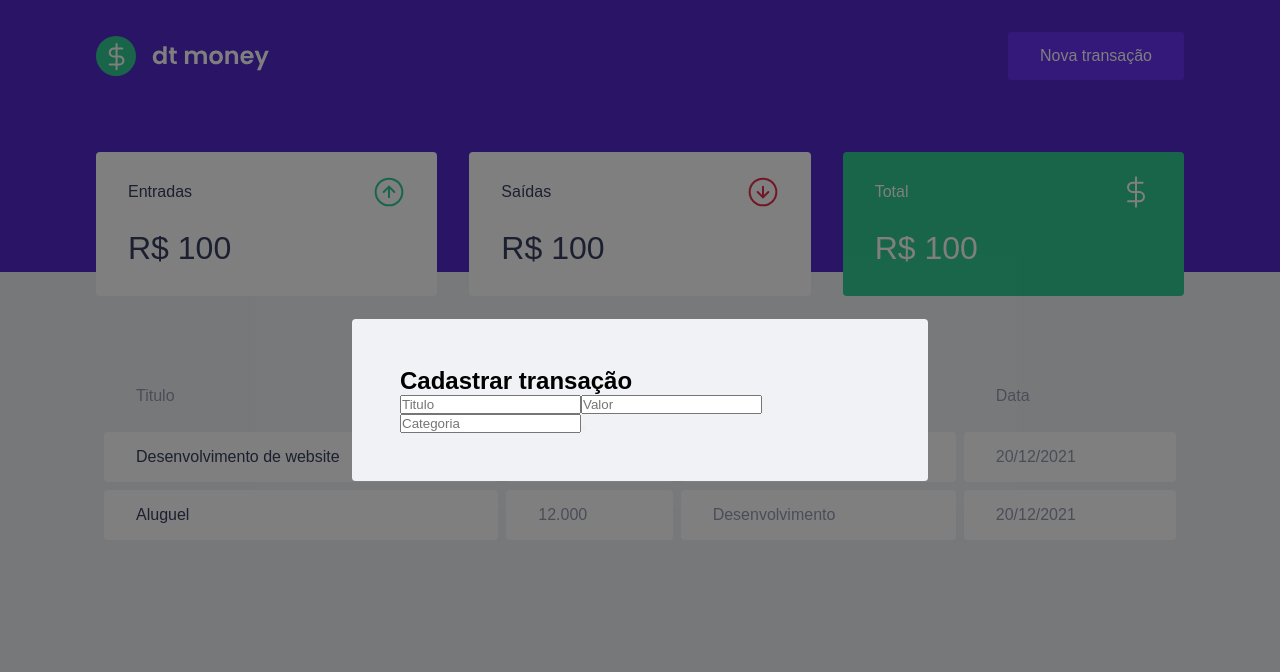
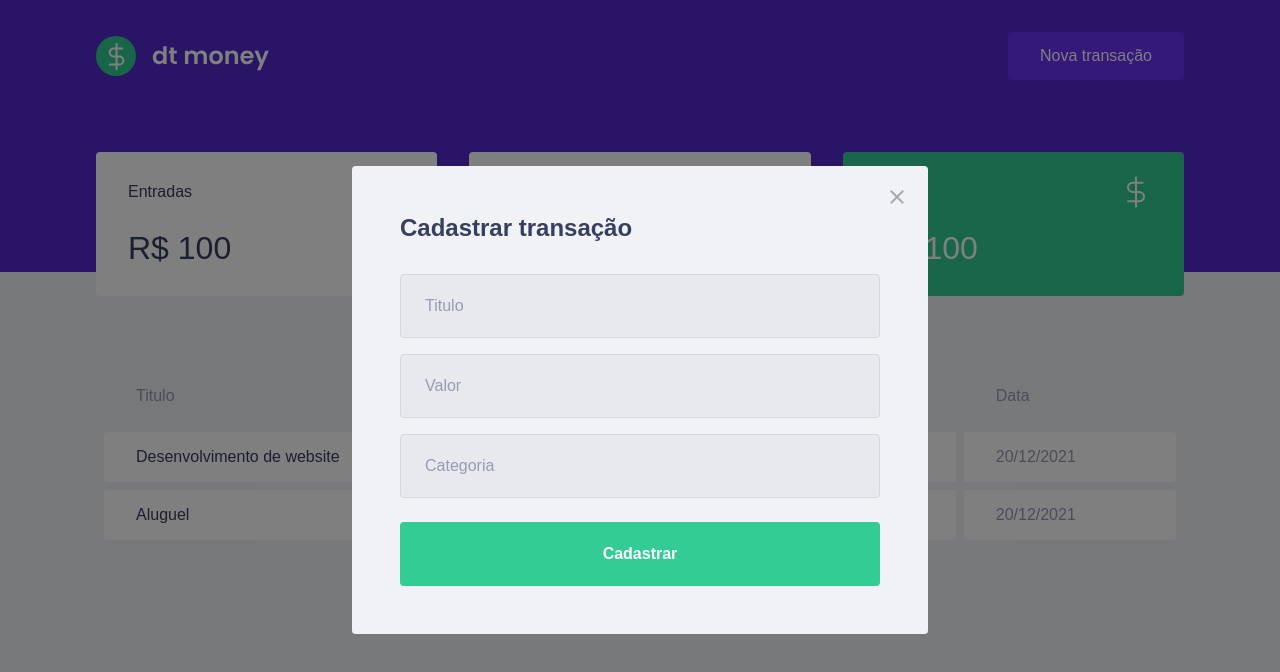
Before and after one commit to juan-20/financial-administrator, a React (Create React App) app: page / in a window 1280 px wide. Both pictures are taken after a click on the button "Nova transação". Shown: the top 672 px of the page. Built offline with nearby package versions, Linux system fonts and the light colour scheme; no server answers; what miragejs would draw is missing.

Commit message:
styling modal

```diff
--- a/src/components/NewTransactionModal/index.tsx
+++ b/src/components/NewTransactionModal/index.tsx
@@ -1,5 +1,5 @@
 import { Container } from './styles';
-
+import closeImg from '../../assets/close.svg'
 import Modal from 'react-modal'
 
 interface NewTransactionModalProps {
@@ -17,6 +17,10 @@
       className="react-modal-content"
     >
 
+      <button type="button" onClick={onRequestClose} className="react-modal-close">
+        <img src={closeImg} alt="Fechar modal" />
+      </button>
+
       <Container>
         <h2>Cadastrar transação</h2>
 
@@ -24,7 +28,9 @@
         <input type="number" placeholder="Valor" name="" id="" />
         <input placeholder="Categoria" name="" id="" />
 
-        <button type="submit" placeholder="Cadastrar" ></button>
+        <button type="submit">
+          Cadastrar
+        </button>
 
       </Container>
     </Modal>
--- a/src/components/NewTransactionModal/styles.ts
+++ b/src/components/NewTransactionModal/styles.ts
@@ -1,5 +1,49 @@
 import styled from 'styled-components';
 
 export const Container = styled.form`
+    h2{
+        color: var(--text-title);
+        font-size: 1.5rem;
+        margin-bottom: 2rem;
+    }
 
+    input{
+        width: 100%;
+        padding: 0 1.5rem;
+        height: 4rem;
+        border-radius: 0.25rem;
+
+        border: 1px solid #d7d7d7;
+        background: #e7e9ee;
+
+        font-weight: 400;
+        font-size: 1rem;
+
+        &::placeholder{
+            color: var(--text-body);
+        }
+
+        & + input {
+            margin-top: 1rem;
+        }
+    }
+
+    button[type="submit"]{
+        width: 100%;
+        padding: 0 1.5rem;
+        height: 4rem;
+        background: #33cc95;
+        color: #fff;
+        border-radius: 0.25rem;
+        border: 0;
+        font-size: 1rem;
+        font-weight: 600;
+        margin-top: 1.5rem;
+
+        transition: filter 0.2s;
+
+        &:hover{
+            filter: brightness(0.9);
+        }
+    }
 `;
--- a/src/styles/global.ts
+++ b/src/styles/global.ts
@@ -74,4 +74,18 @@
         position: relative;
         border-radius: 0.24rem;
     }
+    .react-modal-close{
+        position: absolute;
+        right: 1.5rem;
+        top: 1.5rem;
+        border: 0;
+        background: transparent;
+
+        transition: filter 0.2s;
+
+        &:hover{
+            filter: brightness(0.8);
+        }
+
+    }
 `;
```
